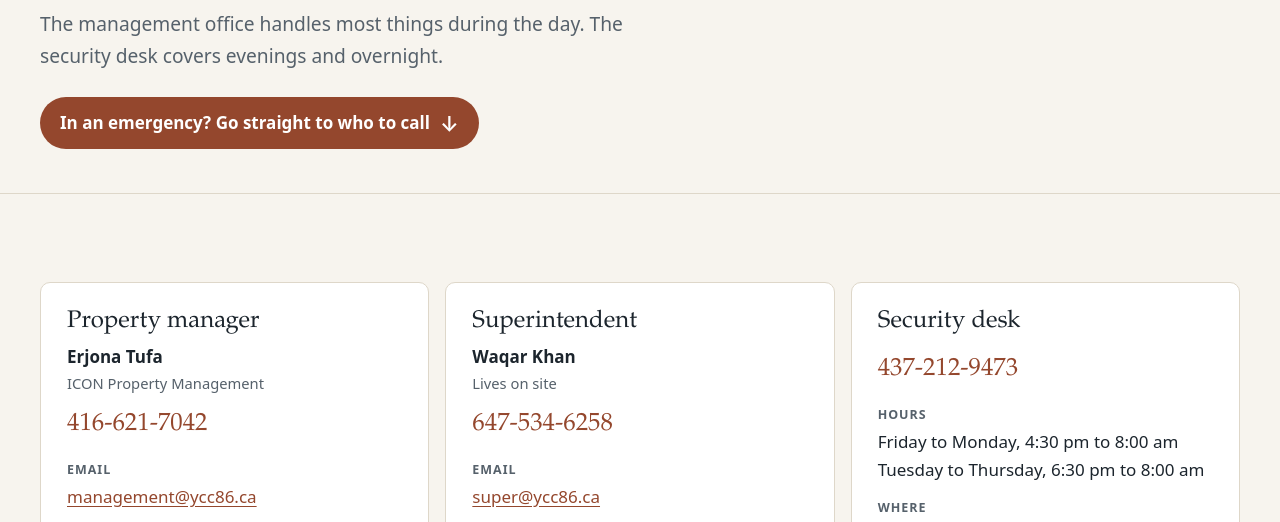
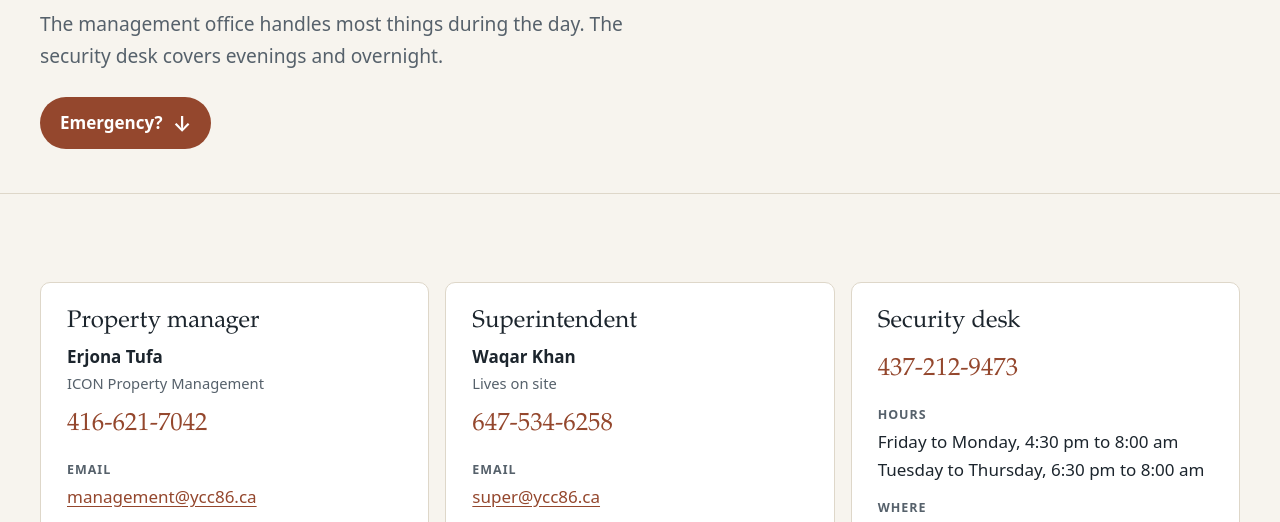
Before and after one commit to SENTIENT6-dev/bransfield-house, a plain HTML site: page contact.html in a window 1280 px wide. Shown: the part 257-779 px from the top of the page. Drawn offline with Linux system fonts and the light colour scheme.

Commit message:
Shorten the emergency button label
Co-Authored-By: Claude Fable 5.2 <noreply@anthropic.com>

```diff
--- a/contact.html
+++ b/contact.html
@@ -35,7 +35,7 @@
       <span class="eyebrow">Contact and hours</span>
       <h1>Who to call, and when</h1>
       <p class="lede">The management office handles most things during the day. The security desk covers evenings and overnight.</p>
-      <a class="emergency-jump" href="#emergencies">In an emergency? Go straight to who to call <span aria-hidden="true">&darr;</span></a>
+      <a class="emergency-jump" href="#emergencies">Emergency? <span aria-hidden="true">&darr;</span></a>
     </div>
   </div>
 
```
